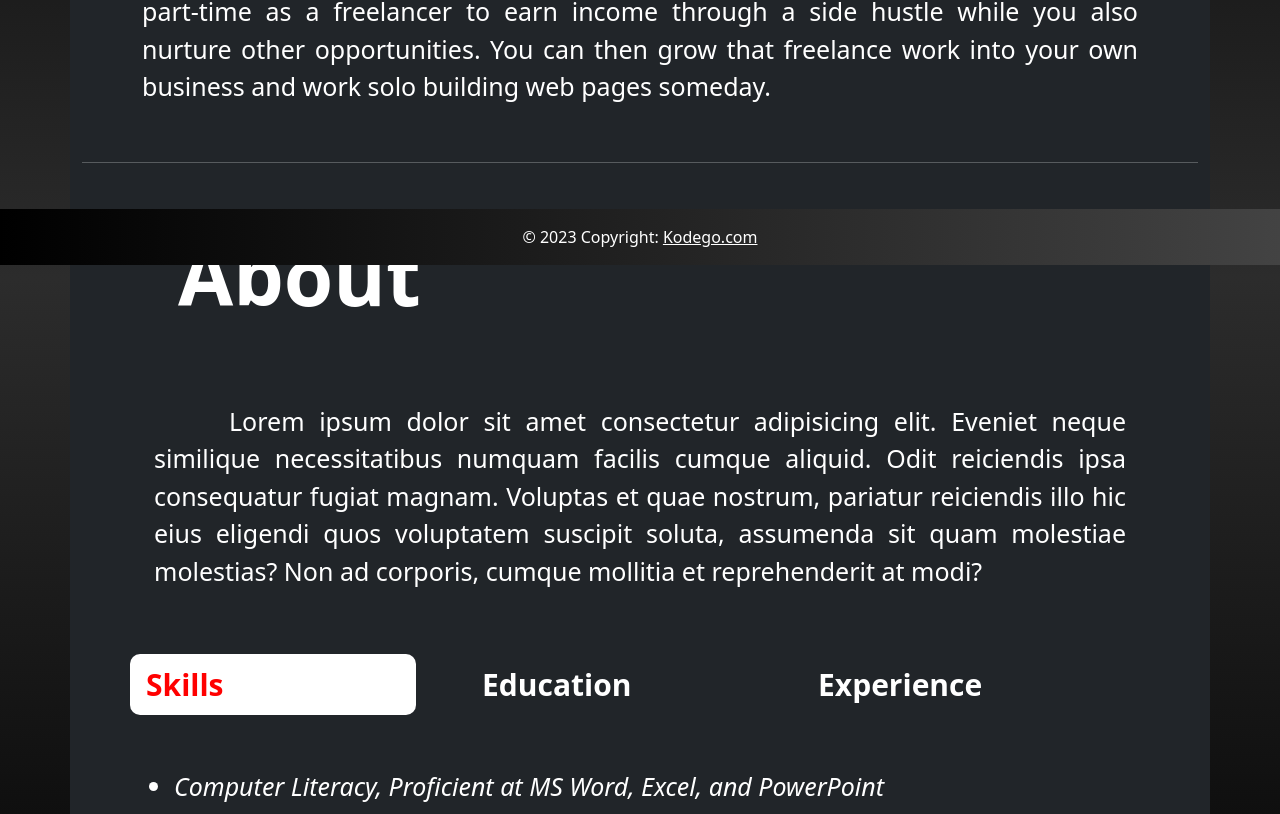
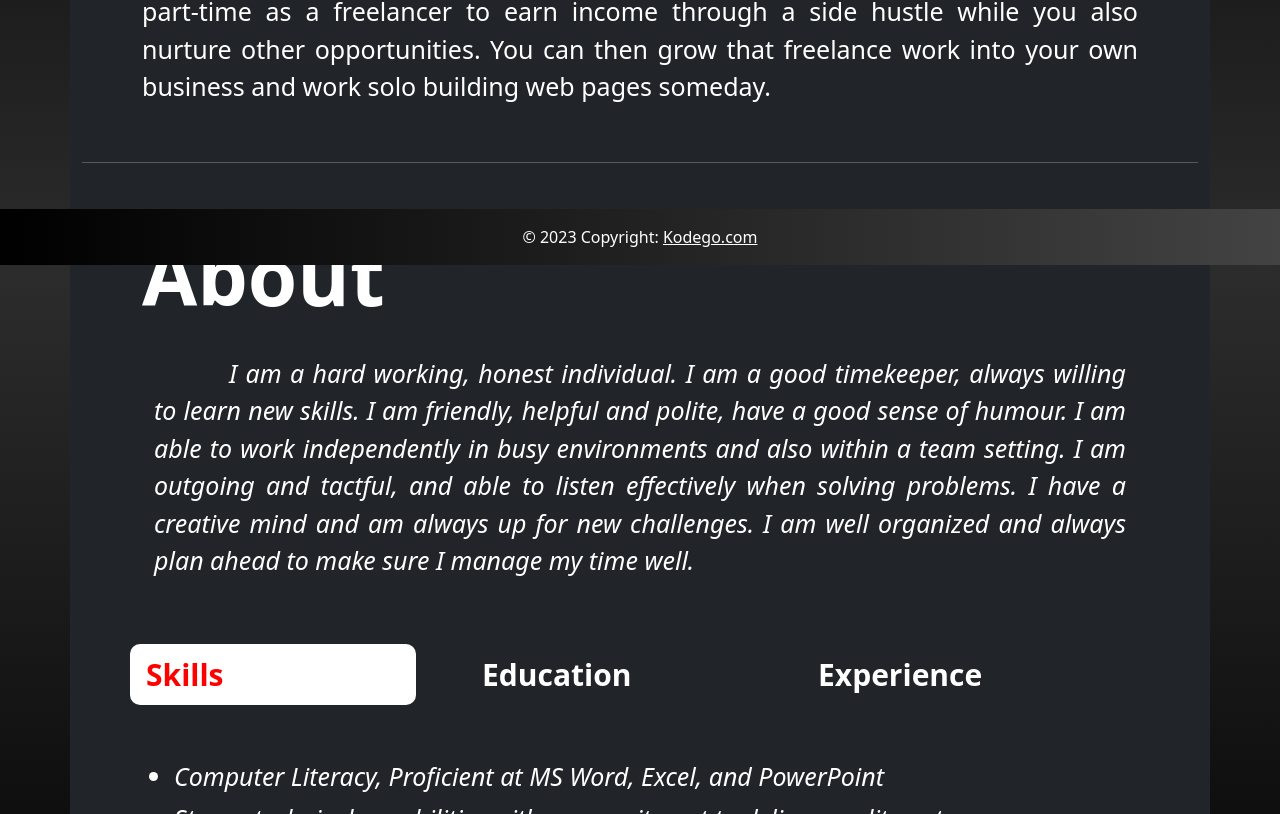
Before and after one commit to RhymeMoon/My-Portfolio, a plain HTML site: page Home.html in a window 1280 px wide. Shown: the part 535-1349 px from the top of the page. Drawn offline with nearby package versions, Linux system fonts and the light colour scheme.

Commit message:
Modefied

```diff
--- a/Home.html
+++ b/Home.html
@@ -59,8 +59,8 @@
     <section  id="about">
       <div class="container mb-5 pb-5">
         <div class="row d-flex align-items-center text-white  px-5">
-          <h1 class="fw-bolder text-white p-5 display-1">About</h1>
-          <p class="indention p-4">Lorem ipsum dolor sit amet consectetur adipisicing elit. Eveniet neque similique necessitatibus numquam facilis cumque aliquid. Odit reiciendis ipsa consequatur fugiat magnam. Voluptas et quae nostrum, pariatur reiciendis illo hic eius eligendi quos voluptatem suscipit soluta, assumenda sit quam molestiae molestias? Non ad corporis, cumque mollitia et reprehenderit at modi?</p>
+          <h1 class="fw-bolder text-white pt-5 display-1">About</h1>
+          <p class="indention p-4"><i>I am a hard working, honest individual. I am a good timekeeper, always willing to learn new skills. I am friendly, helpful and polite, have a good sense of humour. I am able to work independently in busy environments and also within a team setting. I am outgoing and tactful, and able to listen effectively when solving problems. I have a creative mind and am always up for new challenges. I am well organized and always plan ahead to make sure I manage my time well.</i></p>
           <ul class="nav mt-4">
             <li class="nav-item col">
               <a href="#skills" class="nav-link active" data-bs-toggle="tab">Skills</a>
```
